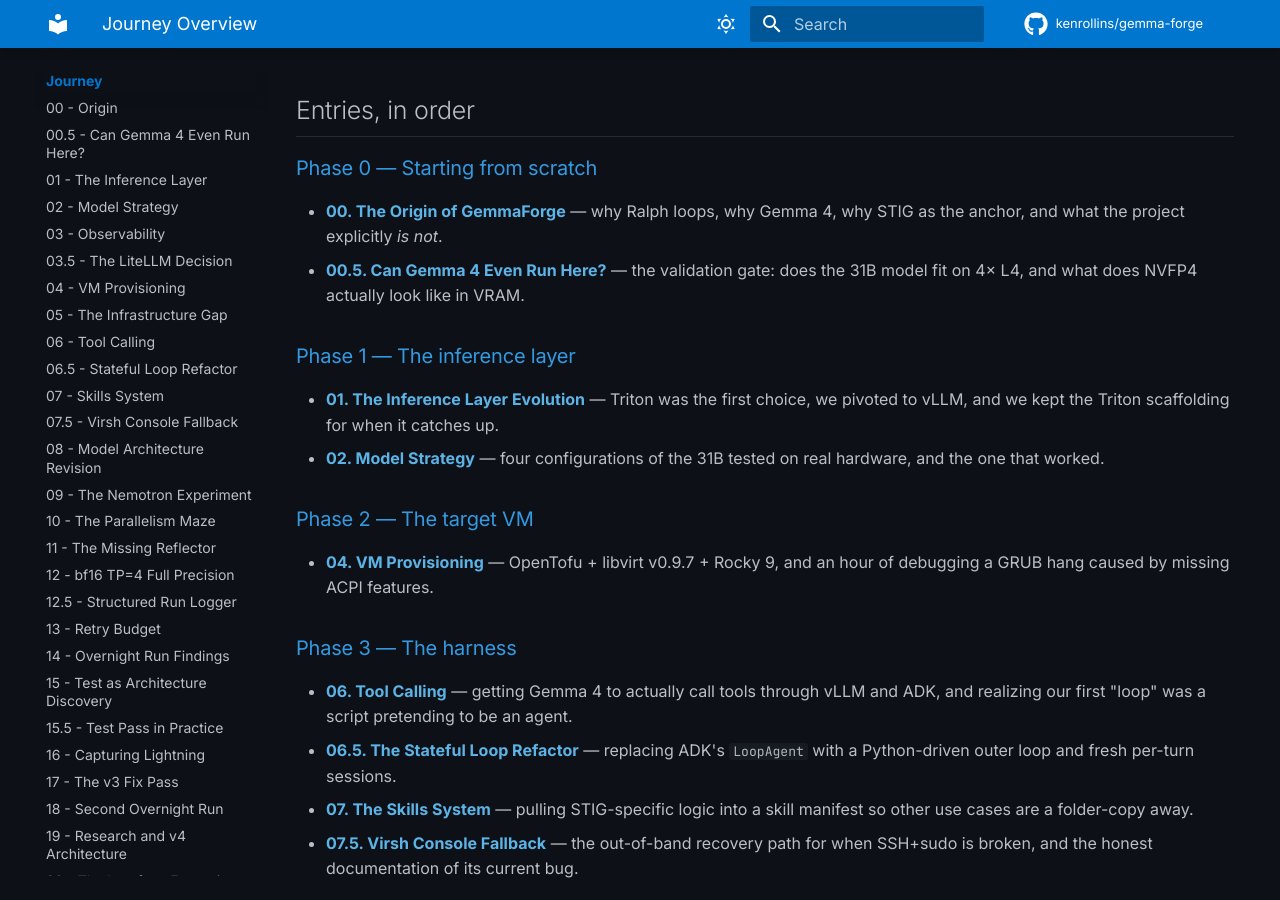
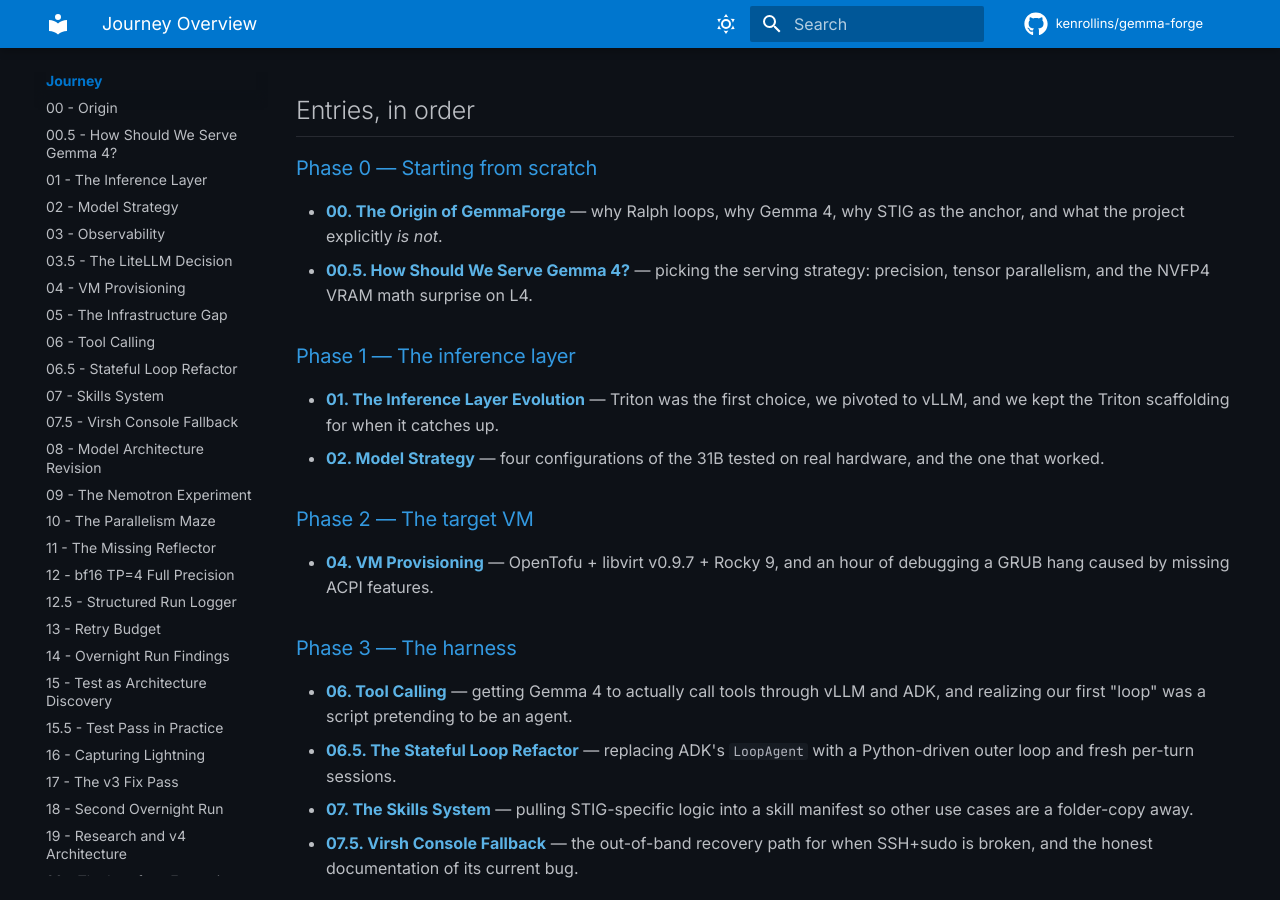
Before and after one commit to kenrollins/gemma-forge, an MkDocs documentation site: the page built from docs/journal/journey/index.md, in a window 1280 px wide and 900 px high, scrolled down 571 px. Built offline with MkDocs 1.6.1 and Material for MkDocs 9.7.7, drawn with Linux system fonts in a browser that asks for light colours; comment, search, counter and statistics services are not loaded.

Commit message:
docs(journal): rename phase 0.5 entry to match new framing
Rename 00.5-can-gemma-4-even-run-here.md to 00.5-how-should-we-serve-gemma-4.md
so the filename matches the reframed title. Update mkdocs nav and journey
index accordingly.

Co-Authored-By: Claude Opus 4.6 (1M context) <noreply@anthropic.com>

```diff
--- a/docs/journal/journey/index.md
+++ b/docs/journal/journey/index.md
@@ -26,7 +26,7 @@ is meant to be readable on its own.
 
 ### Phase 0 — Starting from scratch
 - [**00. The Origin of GemmaForge**](00-origin.md) — why Ralph loops, why Gemma 4, why STIG as the anchor, and what the project explicitly *is not*.
-- [**00.5. Can Gemma 4 Even Run Here?**](00.5-can-gemma-4-even-run-here.md) — the validation gate: does the 31B model fit on 4× L4, and what does NVFP4 actually look like in VRAM.
+- [**00.5. How Should We Serve Gemma 4?**](00.5-how-should-we-serve-gemma-4.md) — picking the serving strategy: precision, tensor parallelism, and the NVFP4 VRAM math surprise on L4.
 
 ### Phase 1 — The inference layer
 - [**01. The Inference Layer Evolution**](01-inference-layer.md) — Triton was the first choice, we pivoted to vLLM, and we kept the Triton scaffolding for when it catches up.
--- a/mkdocs.yml
+++ b/mkdocs.yml
@@ -104,7 +104,7 @@ nav:
   - Journey:
       - Overview: journal/journey/index.md
       - 00 - Origin: journal/journey/00-origin.md
-      - 00.5 - Can Gemma 4 Even Run Here?: journal/journey/00.5-can-gemma-4-even-run-here.md
+      - 00.5 - How Should We Serve Gemma 4?: journal/journey/00.5-how-should-we-serve-gemma-4.md
       - 01 - The Inference Layer: journal/journey/01-inference-layer.md
       - 02 - Model Strategy: journal/journey/02-model-strategy.md
       - 03 - Observability: journal/journey/03-observability.md
```
Also changed, not shown: docs/journal/journey/00.5-how-should-we-serve-gemma-4.md (renamed from docs/journal/journey/00.5-can-gemma-4-even-run-here.md).
